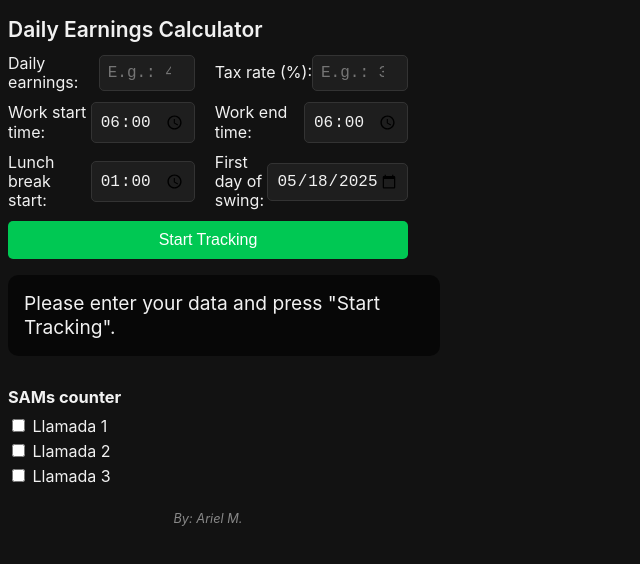
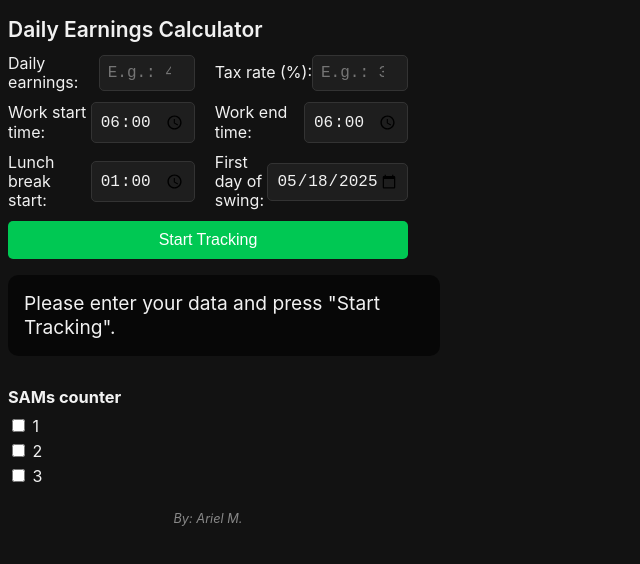
Before and after one commit to arielmartinelli1/EarnCalc, a plain HTML site: page index.html in a window 1280 px wide. Shown: the whole page, without its empty margins (0-640 px from the left). Drawn offline with Linux system fonts and the light colour scheme.

Commit message:
Update index.html

```diff
--- a/index.html
+++ b/index.html
@@ -159,12 +159,15 @@
   </div>
 
   <!-- SAMs counter section -->
-  <div id="samsContainer">
-    <h3>SAMs counter</h3>
-    <label><input type="checkbox" id="sam1" /> Llamada 1</label>
-    <label><input type="checkbox" id="sam2" /> Llamada 2</label>
-    <label><input type="checkbox" id="sam3" /> Llamada 3</label>
+<div id="samsContainer">
+  <h3>SAMs counter</h3>
+  <div class="sams-row">
+    <label><input type="checkbox" id="sam1" /> 1</label>
+    <label><input type="checkbox" id="sam2" /> 2</label>
+    <label><input type="checkbox" id="sam3" /> 3</label>
   </div>
+</div>
+
 
   <div class="footer">By: Ariel M.</div>
 
```
